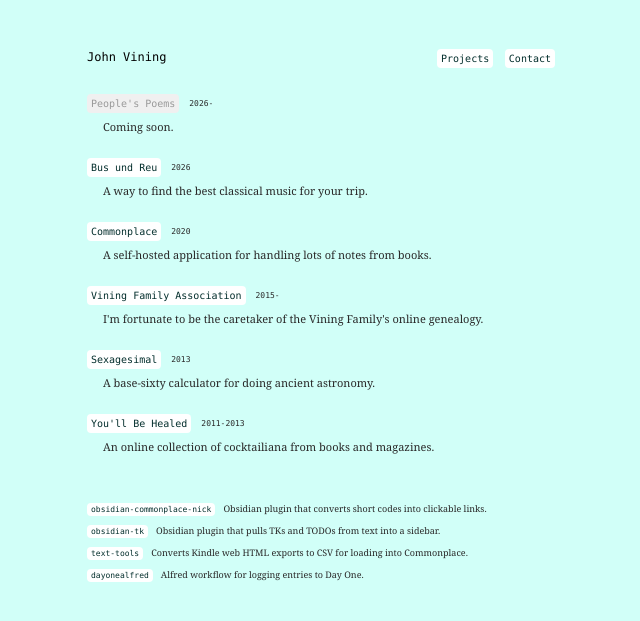
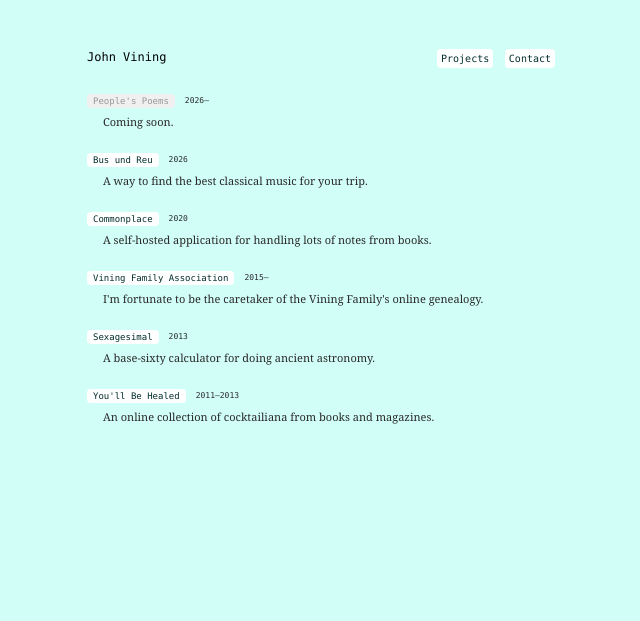
Before and after one commit to johnvining/johnvining.github.io, a Jekyll site: the page built from _pages/projects.html, in a window 1280 px wide. Shown: the top 621 px of the page, without its empty margins (319-959 px from the left). Built offline with Jekyll 4.4.1, drawn with Linux system fonts in a browser that asks for light colours.

Commit message:
Updating contact and projects styling

```diff
--- a/_pages/projects.html
+++ b/_pages/projects.html
@@ -7,15 +7,15 @@ permalink: /projects.html
 
     <div class="project">
         <div class="project-header">
-            <span class="project-name project-name-disabled">People's Poems</span>
-            <span class="project-dates">2026-</span>
+            <span class="contact-handle contact-handle-disabled">People's Poems</span>
+            <span class="project-dates">2026–</span>
         </div>
         <p class="project-description">Coming soon.</p>
     </div>
 
     <div class="project">
         <div class="project-header">
-            <a href="https://busundreu.com/" class="project-name">Bus und Reu</a>
+            <a href="https://busundreu.com/" class="contact-handle">Bus und Reu</a>
             <span class="project-dates">2026</span>
         </div>
         <p class="project-description">A way to find the best classical music for your trip.</p>
@@ -23,24 +23,23 @@ permalink: /projects.html
 
     <div class="project">
         <div class="project-header">
-            <a href="https://github.com/johnvining/commonplace" class="project-name">Commonplace</a>
+            <a href="https://github.com/johnvining/commonplace" class="contact-handle">Commonplace</a>
             <span class="project-dates">2020</span>
         </div>
         <p class="project-description">A self-hosted application for handling lots of notes from books.</p>
     </div>
 
-
     <div class="project">
         <div class="project-header">
-            <a href="https://vining-family.org/" class="project-name">Vining Family Association</a>
-            <span class="project-dates">2015-</span>
+            <a href="https://vining-family.org/" class="contact-handle">Vining Family Association</a>
+            <span class="project-dates">2015–</span>
         </div>
         <p class="project-description">I'm fortunate to be the caretaker of the Vining Family's online genealogy.</p>
     </div>
 
     <div class="project">
         <div class="project-header">
-            <a href="https://sexagesimal.app/" class="project-name">Sexagesimal</a>
+            <a href="https://sexagesimal.app/" class="contact-handle">Sexagesimal</a>
             <span class="project-dates">2013</span>
         </div>
         <p class="project-description">A base-sixty calculator for doing ancient astronomy.</p>
@@ -48,31 +47,10 @@ permalink: /projects.html
 
     <div class="project">
         <div class="project-header">
-            <a href="https://youllbehealed-blog.tumblr.com/" class="project-name">You'll Be Healed</a>
-            <span class="project-dates">2011-2013</span>
+            <a href="https://youllbehealed-blog.tumblr.com/" class="contact-handle">You'll Be Healed</a>
+            <span class="project-dates">2011–2013</span>
         </div>
         <p class="project-description">An online collection of cocktailiana from books and magazines.</p>
     </div>
 
 </div>
-
-<div class="odds-and-ends">
-<div class="odds-and-ends-list">
-        <div class="odd-end">
-            <a href="https://github.com/johnvining/obsidian-commonplace-nick" class="odd-end-name">obsidian-commonplace-nick</a>
-            <span class="odd-end-description">Obsidian plugin that converts short codes into clickable links.</span>
-        </div>
-        <div class="odd-end">
-            <a href="https://github.com/johnvining/obsidian-tk" class="odd-end-name">obsidian-tk</a>
-            <span class="odd-end-description">Obsidian plugin that pulls TKs and TODOs from text into a sidebar.</span>
-        </div>
-        <div class="odd-end">
-            <a href="https://github.com/johnvining/text-tools" class="odd-end-name">text-tools</a>
-            <span class="odd-end-description">Converts Kindle web HTML exports to CSV for loading into Commonplace.</span>
-        </div>
-        <div class="odd-end">
-            <a href="https://github.com/johnvining/dayonealfred" class="odd-end-name">dayonealfred</a>
-            <span class="odd-end-description">Alfred workflow for logging entries to Day One.</span>
-        </div>
-    </div>
-</div>
--- a/style.css
+++ b/style.css
@@ -309,13 +309,20 @@ a.contact-handle {
 	font-family: "Monaco", "Courier New", monospace;
 	font-size: 9px;
 	white-space: nowrap;
-	min-width: 52px;
-	display: inline-block;
-	text-align: center;
 }
 
 a.contact-handle:hover {
 	background-color: #00ccad;
+}
+
+span.contact-handle-disabled {
+	color: #999;
+	background-color: #f0f0f0;
+	padding: 2px 6px;
+	border-radius: 4px;
+	font-family: "Monaco", "Courier New", monospace;
+	font-size: 9px;
+	white-space: nowrap;
 }
 
 .contact-value {
```
Also changed, not shown: _pages/contact.html (+6 -6 lines).
